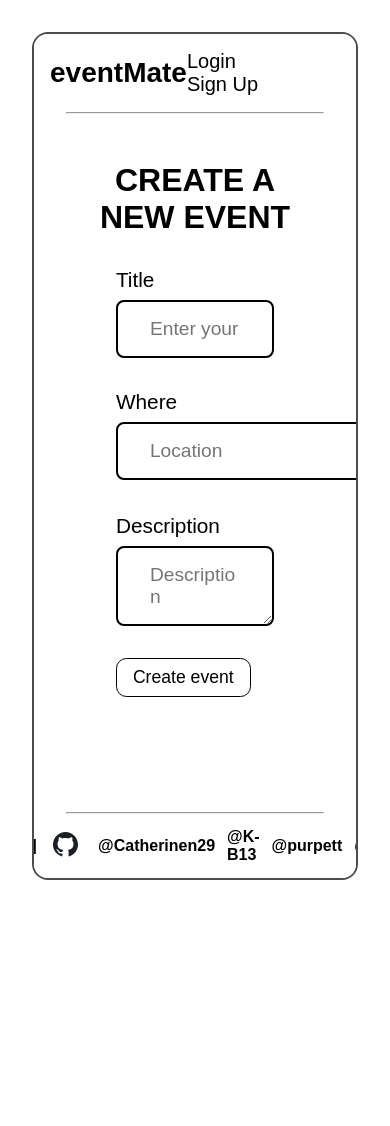
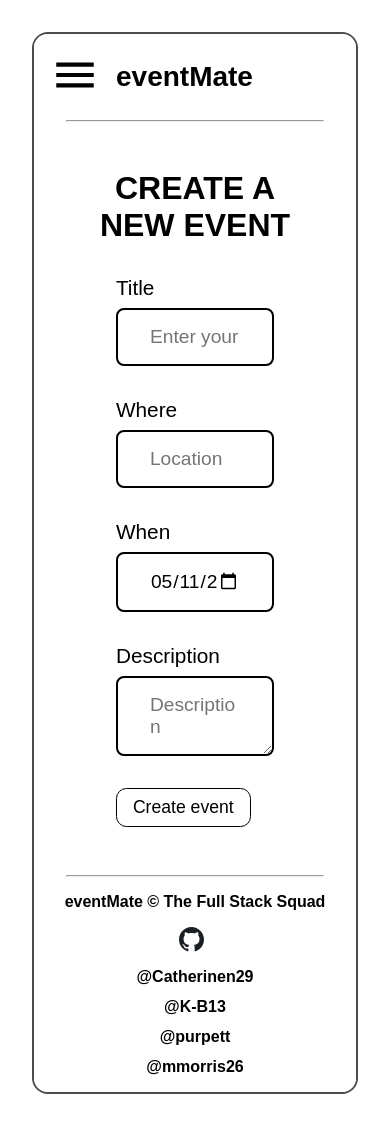
Before and after one commit to purpett/eventMate, a React (Create React App) app in the folder eventmate-frontend/: page /CreateEventPage in a window 390 px wide. Before the commit the page ends 880 px from the top, so only its background shows below. Built offline with nearby package versions, Linux system fonts and the light colour scheme.

Commit message:
Add media queries, add sidebar

```diff
--- a/eventmate-frontend/src/App.css
+++ b/eventmate-frontend/src/App.css
@@ -1,3 +1,6 @@
+* {
+  box-sizing: border-box;
+}
 
 body {
   padding: 2rem;
@@ -15,6 +18,7 @@ body {
   border: 2px solid rgba(0, 0, 0, 0.7);
   border-radius: 1rem;
   overflow: hidden;
+  margin-bottom: 2rem;
 }
 
 .app-content {
@@ -550,12 +554,12 @@ input:checked + .slider:before {
 
 .footer-container {
   flex-shrink: 0;
-  height: 4rem;
   display: flex;
   justify-content: center;
   align-items: center;
   font-weight: 600;
   gap: 1rem;
+  padding: 1rem;
 }
 
 .credits {
@@ -632,4 +636,92 @@ input:checked + .slider:before {
   background-color: #e6e6e6;
 }
 
+.hamburger {
+  display: none;
+}
+
 /* MEDIA QUERIES */
+
+@media screen and (max-width: 900px) {
+  .where-and-when {
+    display: block;
+  }
+}
+
+@media screen and (max-width: 800px) {
+  .homepage-container {
+    padding: 0;
+  }
+
+  .event-card {
+    padding: 0.5rem 1rem;
+  }
+
+  .event-card .card-details {
+    flex-direction: column;
+  }
+
+  .most-attended {
+    max-width: 100%;
+    margin-bottom: 1rem;
+  }
+
+  .footer-container {
+    flex-direction: column;
+  }
+
+  .footer-divider {
+    display: none;
+  }
+
+  .credits {
+    display: flex;
+    flex-direction: column;
+  }
+}
+
+@media screen and (max-width: 500px) {
+  .homepage-card {
+    display: block;
+  }
+
+  .sidebar {
+    height: 100%;
+    position: fixed;
+    z-index: 1;
+    top: 0;
+    left: 0;
+    transition: 0.5s;
+    transform: translateX(-100%);
+    background-color: black;
+    min-width: 16rem;
+    color: white;
+    padding: 1rem;
+  }
+
+  .sidebar.open {
+    transform: translateX(0);
+  }
+
+  .nav-links-container {
+    display: none;
+  }
+
+  .hamburger {
+    display: block;
+    margin-right: 1rem;
+  }
+
+ .close-sidebar {
+  text-align: end;
+  font-size: 2rem;
+  font-weight: bold;
+ }
+
+  .sidebar .nav-link {
+    color: white;
+    display: block;
+    margin-bottom: 1rem;
+    font-size: 1.5rem;
+  }
+}
--- a/eventmate-frontend/src/components/EventPage.js
+++ b/eventmate-frontend/src/components/EventPage.js
@@ -63,10 +63,12 @@ export default function EventPage() {
     const payloadFromToken = getPayloadFromToken()
     // Stores userid key value from the variable above in another variable
     const userId = payloadFromToken.userId
-    // Checks to see if the userid is already in the attendees list and if it is then nothing happens
+    // Checks to see if the userid is already in the attendees list
+    // if it is then nothing happens
     if (singleEvent.attendees.includes(userId)) {
       return
-      // Else all the current attendees are spread into an array with the userid added in and this is stored in a variable called attendees.
+      // Current attendees are spread into an array with the userid added in
+      // which is then stored in a variable called attendees.
     } else {
       const attendees = [...singleEvent.attendees, userId]
       // singleEvent state is spread into an object and the attendees key is updated with the new attendees array.
--- a/eventmate-frontend/src/components/Footer.js
+++ b/eventmate-frontend/src/components/Footer.js
@@ -3,7 +3,8 @@ export default function Footer() {
     <div className="footer">
       <hr />
       <div className="footer-container">
-        <div>eventMate © The Full Stack Squad </div> |
+        <div>eventMate © The Full Stack Squad </div>
+        <span class="footer-divider"> | </span>
         <div className="credits">
           <a href="https://github.com/mmorris26/eventMate/tree/main" target="_blank">
             <img src="/media/octocat.svg" alt="GitHub logo" />
--- a/eventmate-frontend/src/components/NavBar.js
+++ b/eventmate-frontend/src/components/NavBar.js
@@ -1,8 +1,11 @@
 import { Link, useNavigate } from 'react-router-dom'
 import { removeToken, tokenExp } from '../tokenLogic/tokenLogic'
+import { useState } from 'react'
 
 export default function NavBar() {
   const navigate = useNavigate()
+
+  const [sidebarOpen, setSidebarOpen] = useState(false);
 
   // Function to clear the token from local storage and navigate the user back to the homepage
   function logOut() {
@@ -11,8 +14,26 @@ export default function NavBar() {
   }
 
   return (
+    <>
+      <nav className={`sidebar ${sidebarOpen ? 'open' : ''}`}>
+        <div className="close-sidebar" onClick={() => setSidebarOpen(false)}>X</div>
+        {tokenExp() &&
+          <div className='sidebar-links-container'>
+            <Link to='/CreateEventPage' className='nav-link'>Create Event</Link>
+            <Link to='/ProfilePage' className='nav-link'>My Profile</Link>
+            <button onClick={logOut} className='danger-btn'> LOG OUT </button>
+          </div>
+        }
+        {!tokenExp() &&
+          <div className='sidebar-links-container'>
+            <Link to='/Login' className='nav-link'>Login</Link>
+            <Link to='/SignUp' className='nav-link'>Sign Up</Link>
+          </div>
+        }
+      </nav>
       <div className='navbar'>
         <nav className='navbar-content'>
+          <div class="hamburger" onClick={() => setSidebarOpen(true)}><img src="/media/menu.svg" /></div>
           <div id="logo"><Link to='/'>eventMate</Link></div>
           <div className='nav-links-container'>
             {/* Checks if the token is in local storage and is not expired. If it is then shows this part of the nav bar if it is not it shows the other section of the nav bar. */}
@@ -33,5 +54,6 @@ export default function NavBar() {
         </nav>
         <hr />
       </div>
+    </>
   )
 }
--- a/eventmate-frontend/src/components/SingleEventCard.js
+++ b/eventmate-frontend/src/components/SingleEventCard.js
@@ -23,7 +23,13 @@ export default function SingleEventCard({ eventInfo, index }) {
               </div>
             </div>
             {/* First event card will have additional info displayed on it */}
-            {index === 0 && <div className='most-attended'>{eventInfo.attendees.length} people are going to this event!</div>}
+            {index === 0 && (
+              <div className='most-attended'>
+                {eventInfo.attendees.length === 0 ? "No one is going to this event" : (
+                  `${eventInfo.attendees.length} ${eventInfo.attendees.length === 1 ? 'person is' : 'people are'} going to this event!`
+                )}
+              </div>
+            )}
           </div>
         </div>
       </Link>
```
Also changed, not shown: eventmate-frontend/public/media/menu.svg (added). Lines whose indentation alone changed are shown as unchanged.
